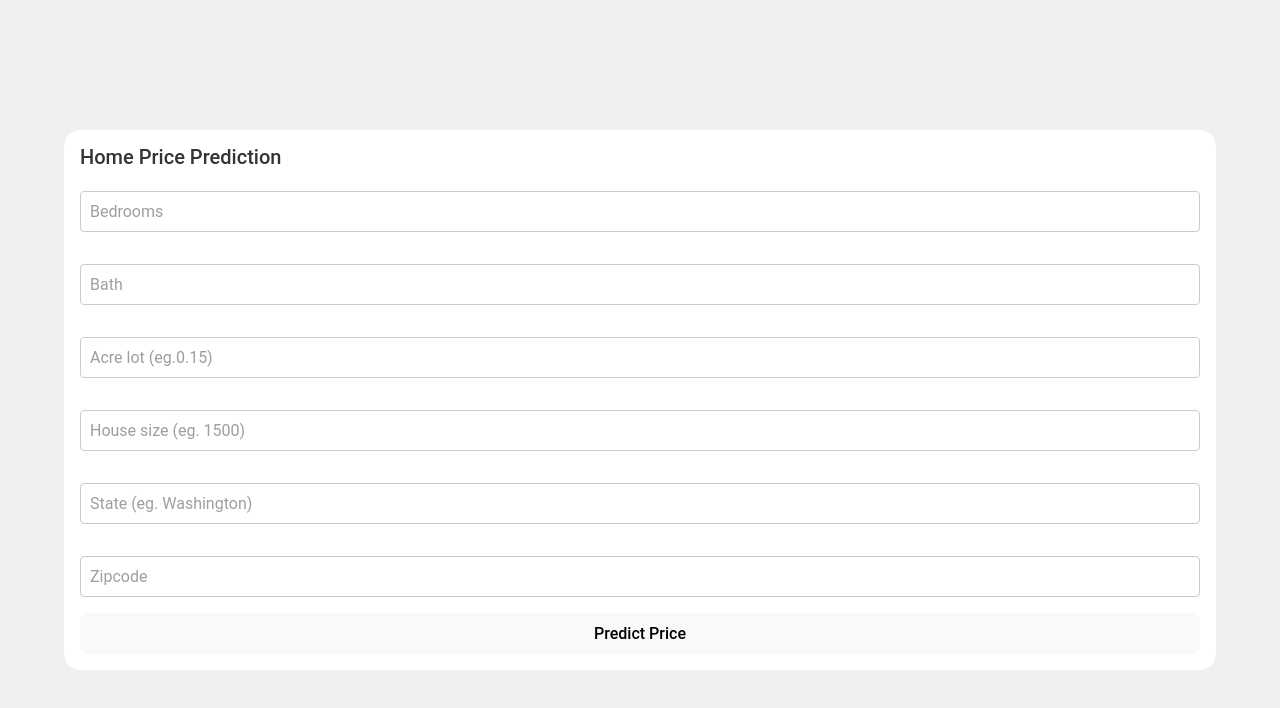
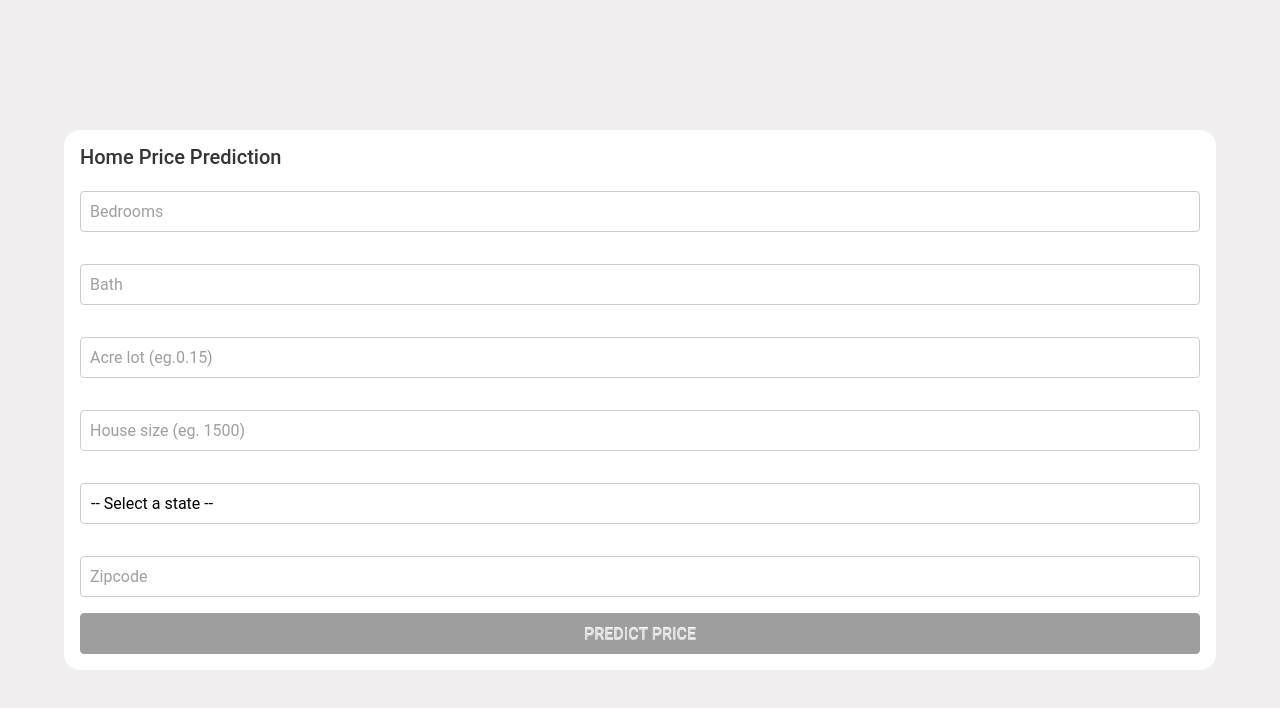
Before and after one commit to tseth4/house-price-prediction-app, a React (Vite) app in the folder frontend-react/: page / in a window 1280 px wide. Shown: the top 708 px of the page. Built offline with nearby package versions, Linux system fonts and the light colour scheme.

Commit message:
Update button an d input fields

```diff
--- /dev/null
+++ b/frontend-react/src/components/Button/Button.scss
@@ -0,0 +1,53 @@
+.button {
+  position: relative;
+  display: inline-block;
+  padding: 10px 20px;
+  font-size: 16px;
+  color: #fff;
+  background-color: #3f51b5;
+  border: 1px solid transparent;
+  border-radius: 4px;
+  text-align: center;
+  text-transform: uppercase;
+  cursor: pointer;
+  outline: none;
+  transition: all 0.3s ease;
+
+  &:hover {
+    background-color: #303f9f;
+  }
+
+  &:focus {
+    background-color: #3f51b5;
+    border-color: #3f51b5;
+    box-shadow: 0 0 4px #3f51b5;
+  }
+
+  &:active {
+    background-color: #283593;
+  }
+
+  &:disabled {
+    background-color: #9e9e9e;
+    cursor: not-allowed;
+    border-color: #9e9e9e;
+  }
+
+
+  &::after {
+    content: attr(data-label);
+    position: absolute;
+    left: 50%;
+    top: 50%;
+    transform: translate(-50%, -50%);
+    color: #fff;
+    font-size: 16px;
+    pointer-events: none;
+    transition: all 0.3s ease;
+  }
+
+
+  &.disabled::after {
+    color: #e0e0e0;
+  }
+}
--- /dev/null
+++ b/frontend-react/src/components/Button/Button.tsx
@@ -0,0 +1,23 @@
+import React from "react";
+import "./Button.scss";
+
+interface ButtonProps {
+  label: string;
+  onClick: () => void;
+  disabled?: boolean;
+}
+
+const Button: React.FC<ButtonProps> = ({ label, onClick, disabled = false }) => {
+  return (
+    <button
+      className={`button ${disabled ? "disabled" : ""}`}
+      onClick={onClick}
+      disabled={disabled}
+      data-label={label}
+    >
+      {label}
+    </button>
+  );
+};
+
+export default Button;
--- a/frontend-react/src/components/InputField/InputField.scss
+++ b/frontend-react/src/components/InputField/InputField.scss
@@ -11,6 +11,7 @@
     font-size: 16px;
     transition: all 0.3s ease;
     pointer-events: none;
+    background-color: #FFF;
   }
 
   .input-element {
--- a/frontend-react/src/views/HandlePricePredictionForm/HandlePricePredictionForm.tsx
+++ b/frontend-react/src/views/HandlePricePredictionForm/HandlePricePredictionForm.tsx
@@ -1,6 +1,7 @@
-import React, { useState } from "react";
+import React, { useState, useEffect } from "react";
 import Input from "@/components/InputField/InputField";
-
+import StateDropdown from "../StateDropdown/StateDropdown";
+import Button from "@/components/Button/Button";
 import "./HomePrice.scss"
 const HomePricePredictionForm: React.FC = () => {
   const [formData, setFormData] = useState({
@@ -14,10 +15,21 @@ const HomePricePredictionForm: React.FC = () => {
   const [prediction, setPrediction] = useState<string | null>(null);
   const [error, setError] = useState<string | null>(null);
 
+  const areAllFieldsFilled = Object.values(formData).every((value) => value.trim() !== "");
+
+
   const handleChange = (e: React.ChangeEvent<HTMLInputElement>) => {
     const { name, value } = e.target;
     setFormData((prevData) => ({ ...prevData, [name]: value }));
   };
+
+  const handleStateChange = (selectedState: string) => {
+    setFormData((prevData) => ({ ...prevData, state: selectedState }));
+  };
+
+  useEffect(() => {
+    console.log("formData: ",formData)
+  },[formData])
 
   const handleSubmit = async (e: React.FormEvent) => {
     e.preventDefault();
@@ -49,79 +61,16 @@ const HomePricePredictionForm: React.FC = () => {
     <div className="home-price-container">
       <h1>Home Price Prediction</h1>
       <form className="home-price-container__form" onSubmit={handleSubmit}>
-        <Input inputType="number" name="bed" label="Bedrooms" value={formData.bed} onChange={handleChange}/>
-        <Input inputType="number" name="bath" label="Bath" value={formData.bath} onChange={handleChange}/>
-        <Input inputType="number" name="acre_lot" label="Acre lot (eg.0.15)" value={formData.acre_lot} onChange={handleChange}/>
-        <Input inputType="number" name="house_size" label="House size (eg. 1500)" value={formData.house_size} onChange={handleChange}/>
-        <Input inputType="text" name="state" label="State (eg. Washington)" value={formData.state} onChange={handleChange}/>
-        <Input inputType="number" name="zip_code" label="Zipcode" value={formData.zip_code} onChange={handleChange}/>
-        {/* <label htmlFor="bed">Number of Bedrooms:</label>
-        <input
-          type="number"
-          id="bed"
-          name="bed"
-          value={formData.bed}
-          onChange={handleChange}
-          required
-          placeholder="e.g., 3"
+        <Input inputType="number" name="bed" label="Bedrooms" value={formData.bed} onChange={handleChange} />
+        <Input inputType="number" name="bath" label="Bath" value={formData.bath} onChange={handleChange} />
+        <Input inputType="number" name="acre_lot" label="Acre lot (eg.0.15)" value={formData.acre_lot} onChange={handleChange} />
+        <Input inputType="number" name="house_size" label="House size (eg. 1500)" value={formData.house_size} onChange={handleChange} />
+        <StateDropdown
+          onStateChange={handleStateChange}
         />
+        <Input inputType="number" name="zip_code" label="Zipcode" value={formData.zip_code} onChange={handleChange} />
+        <Button label="Predict Price" onClick={() => {}} disabled={!areAllFieldsFilled} />
 
-        <label htmlFor="bath">Number of Bathrooms:</label>
-        <input
-          type="number"
-          id="bath"
-          name="bath"
-          value={formData.bath}
-          onChange={handleChange}
-          required
-          placeholder="e.g., 2.5"
-        />
-
-        <label htmlFor="acre_lot">Lot Size (in acres):</label>
-        <input
-          type="number"
-          id="acre_lot"
-          name="acre_lot"
-          value={formData.acre_lot}
-          onChange={handleChange}
-          required
-          placeholder="e.g., 0.15"
-        />
-
-        <label htmlFor="house_size">House Size (in square feet):</label>
-        <input
-          type="number"
-          id="house_size"
-          name="house_size"
-          value={formData.house_size}
-          onChange={handleChange}
-          required
-          placeholder="e.g., 1500"
-        />
-
-        <label htmlFor="state">State:</label>
-        <input
-          type="text"
-          id="state"
-          name="state"
-          value={formData.state}
-          onChange={handleChange}
-          required
-          placeholder="e.g., California"
-        />
-
-        <label htmlFor="zip_code">Zip Code:</label>
-        <input
-          type="number"
-          id="zip_code"
-          name="zip_code"
-          value={formData.zip_code}
-          onChange={handleChange}
-          required
-          placeholder="e.g., 90210"
-        /> */}
-
-        <button type="submit">Predict Price</button>
       </form>
       {prediction && <p>{prediction}</p>}
       {error && <p style={{ color: "red" }}>{error}</p>}
--- a/frontend-react/src/views/StateDropdown/StateDropdown.scss
+++ b/frontend-react/src/views/StateDropdown/StateDropdown.scss
@@ -0,0 +1,59 @@
+.state-dropdown {
+  position: relative;
+  margin: 16px 0;
+
+  .dropdown-label {
+    position: absolute;
+    left: 10px;
+    top: 50%;
+    transform: translateY(-50%);
+    color: #9e9e9e;
+    font-size: 16px;
+    transition: all 0.3s ease;
+    pointer-events: none;
+    background-color: #fff; // Matches the dropdown's background
+    padding: 0 5px; // Adds padding for the label's "background" effect
+  }
+
+  .dropdown-element {
+    width: 100%;
+    padding: 10px;
+    font-size: 16px;
+    border: 1px solid #ccc;
+    border-radius: 4px;
+    outline: none;
+    appearance: none;
+    background-color: #fff;
+    position: relative; // Enable pseudo-elements relative to this
+
+    &:focus {
+      border-color: #3f51b5;
+    }
+
+    &:focus ~ .dropdown-label,
+    &.dropdown-filled ~ .dropdown-label {
+      top: -10px; // Moves the label above the dropdown
+      font-size: 12px;
+      color: #3f51b5;
+    }
+
+    // Add a pseudo-element for the border effect
+    &::before {
+      content: '';
+      position: absolute;
+      left: 0;
+      right: 0;
+      top: 0;
+      bottom: 0;
+      border: 1px solid transparent; // Initially transparent
+      border-radius: 4px;
+      z-index: 1; // Stays above the border
+    }
+
+    // Make the border behind the label invisible
+    &:focus::before,
+    &.dropdown-filled::before {
+      border-color: #fff; // Matches the dropdown's background color
+    }
+  }
+}
--- a/frontend-react/src/views/StateDropdown/StateDropdown.tsx
+++ b/frontend-react/src/views/StateDropdown/StateDropdown.tsx
@@ -1,5 +1,5 @@
 import React, { useState } from 'react';
-
+import "./StateDropdown.scss"
 // List of US states
 const states = [
   'Alabama', 'Alaska', 'Arizona', 'Arkansas', 'California', 'Colorado', 'Connecticut', 'Delaware',
@@ -11,17 +11,32 @@ const states = [
   'Virginia', 'Washington', 'West Virginia', 'Wisconsin', 'Wyoming',
 ];
 
-const StateDropdown: React.FC = () => {
-  const [selectedState, setSelectedState] = useState('');
+interface StateDropdownProps {
+  onStateChange: (state: string) => void;
+}
+
+const StateDropdown: React.FC<StateDropdownProps> = ({ onStateChange }) => {
+  const [selectedState, setSelectedState] = useState("");
+  const [isFocused, setIsFocused] = useState(false);
 
   const handleChange = (event: React.ChangeEvent<HTMLSelectElement>) => {
-    setSelectedState(event.target.value);
+    const newState = event.target.value;
+    setSelectedState(newState);
+    onStateChange(newState);
   };
-
   return (
-    <div>
-      <label htmlFor="state-select">Select a State:</label>
-      <select id="state-select" value={selectedState} onChange={handleChange}>
+    <div className={`state-dropdown ${isFocused || selectedState ? "focused" : ""}`}>
+      <label htmlFor="state-select" className="dropdown-label">
+        Select a State
+      </label>
+      <select
+        id="state-select"
+        className={`dropdown-element ${selectedState ? "dropdown-filled" : ""}`}
+        value={selectedState}
+        onChange={handleChange}
+        onFocus={() => setIsFocused(true)}
+        onBlur={() => setIsFocused(false)}
+      >
         <option value="" disabled>
           -- Select a state --
         </option>
@@ -31,7 +46,6 @@ const StateDropdown: React.FC = () => {
           </option>
         ))}
       </select>
-      {selectedState && <p>You selected: {selectedState}</p>}
     </div>
   );
 };
```
